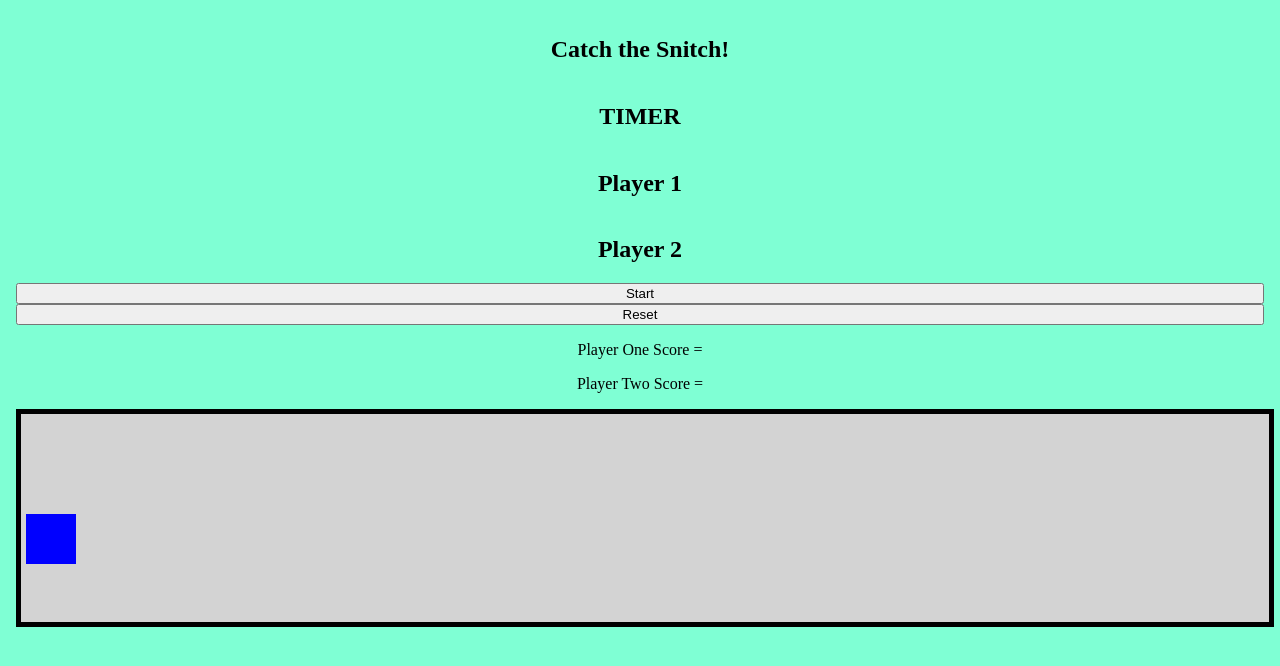
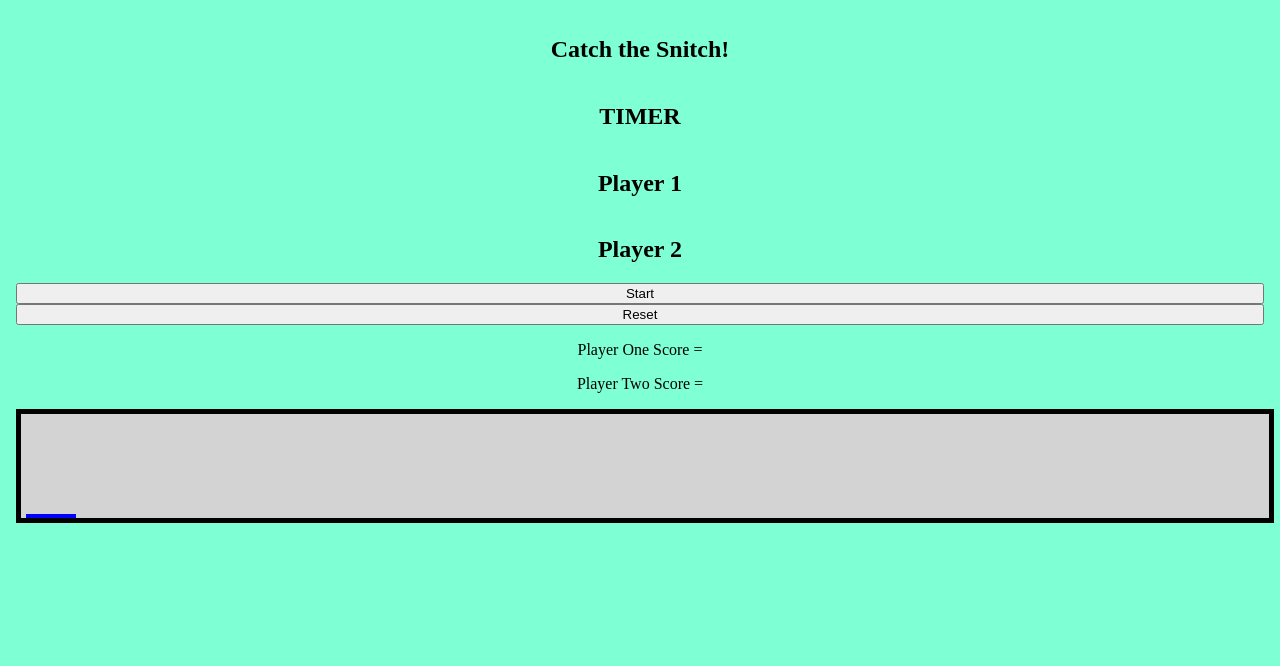
Before and after one commit to SClemson49/Snitches-get-Stiches, a plain HTML site: page index.html in a window 1280 px wide. Drawn offline with Linux system fonts and the light colour scheme.

Commit message:
add items

```diff
--- a/index.html
+++ b/index.html
@@ -21,7 +21,7 @@
             <p id = 'playerTwoScore'>Player Two Score = </p>
             </div>
         <main>
-        <canvas id="canvas" height="50" ></canvas>
+        <canvas id="canvas" height="25" ></canvas>
     </main>
  </div>
  <script src='./script.js '></script>
--- a/script.js
+++ b/script.js
@@ -14,10 +14,8 @@ canvas.setAttribute('width', getComputedStyle(canvas)['width'])
 
 // console.log(startBtn, resetBtn, canvas, timer)
 
-
 const context = canvas.getContext('2d')
 // console.log(context)
-
 
 // game objects classes
 class Player {
@@ -74,13 +72,20 @@ class Goal {
 
  // player units
 const gameLoopInterval = setInterval(gameLoop, 30)
-const player = new Player(5, 100, 50, 50, 'blue')
 const goal = new Goal(1500, 125, 15, 15, 'yellow')
 
-let playerTurn = 'playerOne'
+const player = new Player(5, 100, 50, 50, 'blue')
+let currentPlayer = 'p1'
+
+function switchPlayer(currentPlayer) {
+    if (currentPlayer === 'p1') {
+      player = 'p2';
+    } else {
+      player = 'p1';
+    }
+}
 
 
-const pressedKeys = {}
 
 // start button - timer
 
@@ -88,6 +93,7 @@ const pressedKeys = {}
 
 
 startBtn.addEventListener('click', function (){
+
 
  var counter = 5; //CHANGE ROUND TIMER
  setInterval(function(){
@@ -113,7 +119,7 @@ resetBtn.addEventListener("click", function(){
 
 
 
-
+const pressedKeys = {}
 
 // user input to move
 function handleMovement() {
@@ -147,10 +153,10 @@ function gameLoop(){
     context.clearRect(0,0, canvas.width, canvas.height)
 
         handleMovement()
-
+let currentPlayer = player
 
     // detect hit
-    if (detectHit(enemy)){
+    if (detectHit()){
         gameActive = false
         //end game
         console.log('game over')
@@ -172,22 +178,18 @@ function gameLoop(){
 
 
     player.render()
-
     enemy.render()
-
     goal.render()
 
 
     }
 
-
-// player turns
-
-
-// enemy movement
+//enemies
 const enemy = new Enemy(100  ,-100, 50, 50, 'red',5) // enemy speed
 
 const updateEnemy = function(){
+
+
     requestAnimationFrame(updateEnemy)
     enemy.update();
 
@@ -206,7 +208,6 @@ function detectHit(){
 return left && right && top && bottom
 }
 
-
 function detectWin(){
     const left = player.x + player.width >= goal.x
     const right = player.x <= goal.x + goal.width
```
